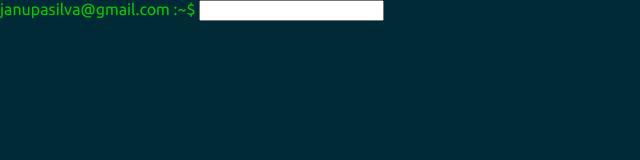
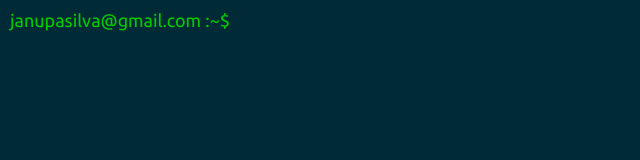
Before and after one commit to janupasilva2005/web-terminal, a plain HTML site: page index.html in a window 1280 px wide. Shown: the whole page, without its empty margins (0-640 px from the left). Drawn offline with Linux system fonts and the light colour scheme.

Commit message:
Fixed minor issues

```diff
--- a/index.css
+++ b/index.css
@@ -6,3 +6,17 @@ body {
   box-sizing: border-box;
   font-family: "Ubuntu", sans-serif;
 }
+#input {
+  background: transparent;
+  border: none;
+  outline: none;
+}
+#container {
+  padding: 10px;
+}
+#header {
+  font-size: 18px;
+}
+#input {
+  font-size: 18px;
+}
--- a/index.html
+++ b/index.html
@@ -12,7 +12,7 @@
       <div id="history"></div>
       <div class="input-container">
         <span id="header"></span>
-        <input type="text" id="input" />
+        <input type="text" id="input" autocomplete="off" />
       </div>
     </div>
   </body>
--- a/script.js
+++ b/script.js
@@ -54,12 +54,7 @@ const createHistory = (command) => {
   history.push(command); // Adding to history
 
   const historyItem = document.createElement("div"); // Creating history item
-
-  // const header = document.createElement("p");
-  // header.style.color = "#00CD00";
-  // header.innerHTML = headerString;
-
-  historyItem.innerHTML = `<p>${command}</p>`;
+  historyItem.innerHTML = `<p style='color: ${selectedColor.text}'>${command}</p>`;
 
   historyContainer.append(historyItem); // Adding the item to top history
 };
@@ -125,4 +120,7 @@ window.addEventListener("DOMContentLoaded", () => {
 
   headerElement.style.color = "#00CD00";
   headerElement.innerHTML = headerString + " :~$";
+
+  input.style.color = selectedColor.text;
+  input.focus();
 });
```
